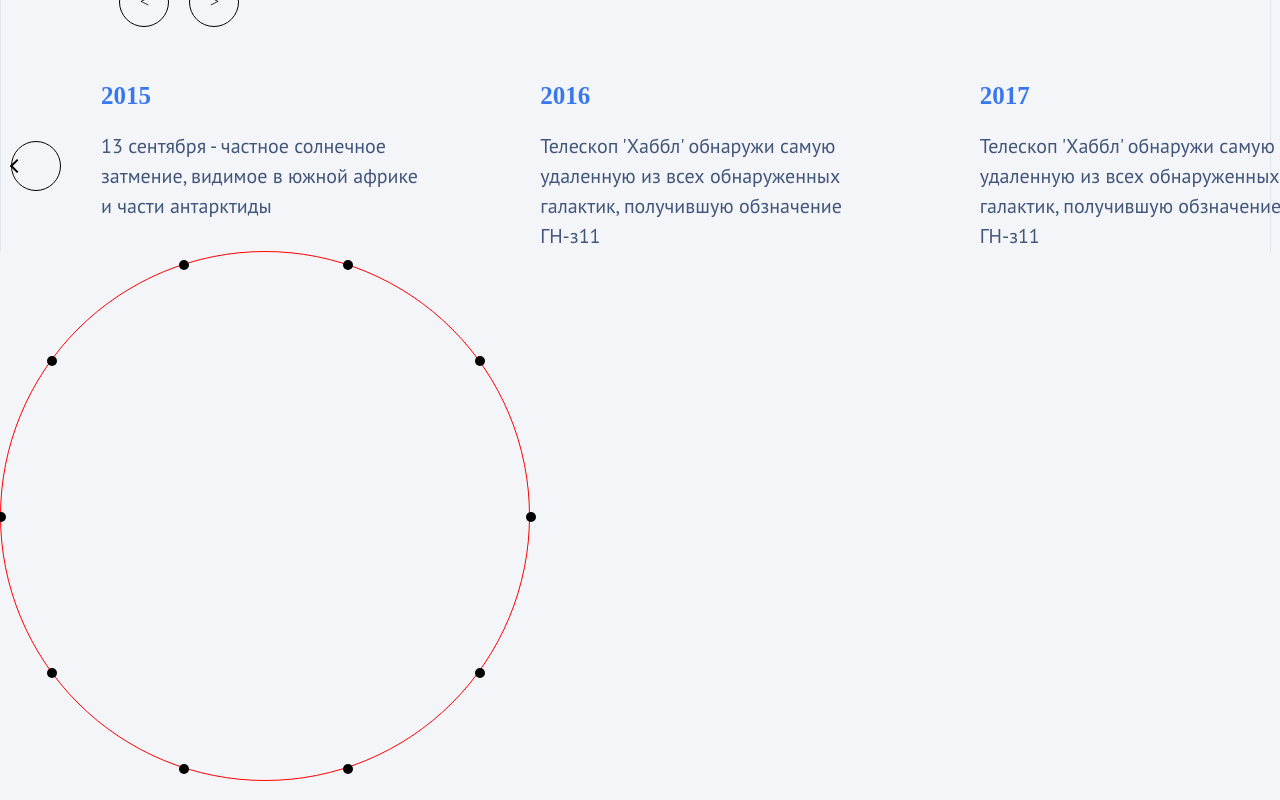
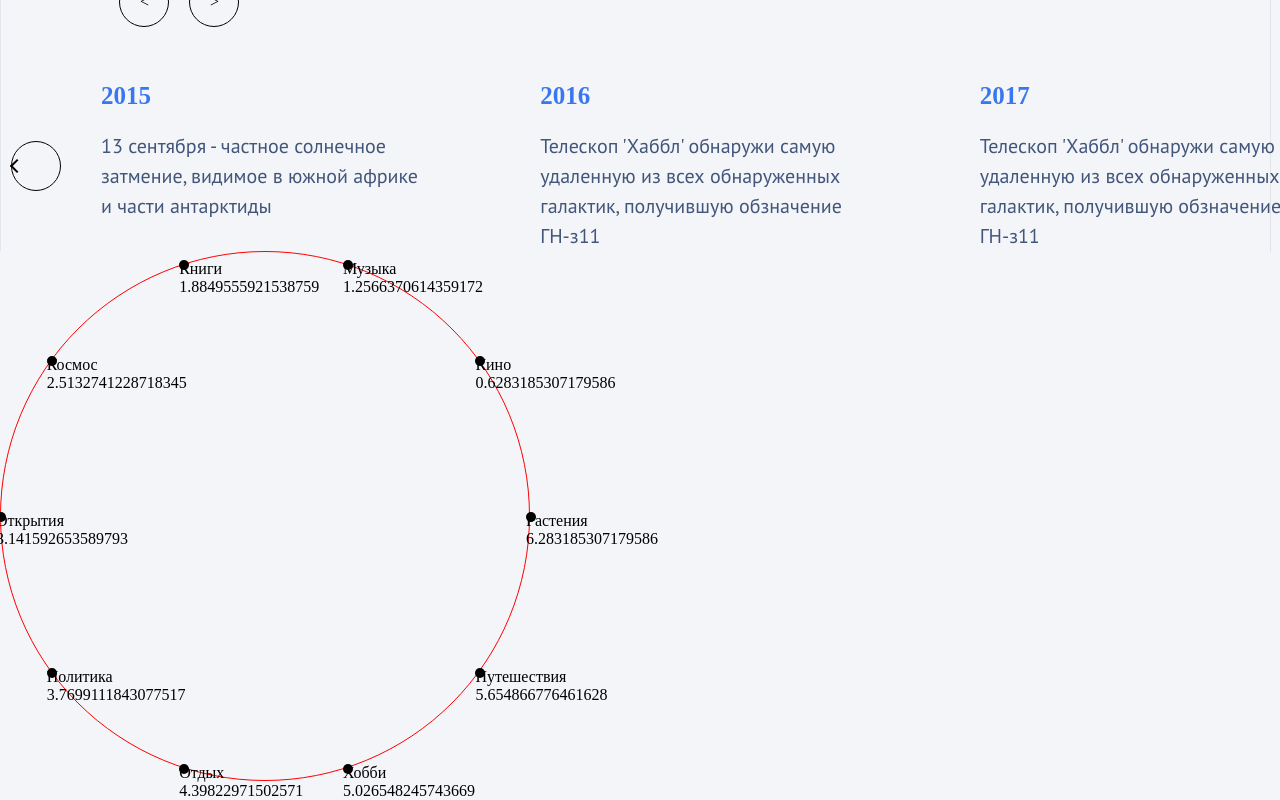
Before and after one commit to Maloilal/SliderTask, a React app: page / in a window 1280 px wide. Shown: the part 758-1558 px from the top of the page. Built offline with nearby package versions, Linux system fonts and the light colour scheme.

Commit message:
Add wheel item selection

```diff
--- a/src/components/SelectWheel.tsx
+++ b/src/components/SelectWheel.tsx
@@ -1,4 +1,4 @@
-import React from "react";
+import React, { useState } from "react";
 import styled from "styled-components";
 
 const SelectWheelCircle = styled.div`
@@ -36,13 +36,15 @@ export class SelectWheelItem {
 class SelectWheelItemWithCoordinates extends SelectWheelItem {
   x: number;
   y: number;
+  anglePI: number;
 
-  constructor(item: SelectWheelItem, x: number, y: number) {
+  constructor(item: SelectWheelItem, x: number, y: number, anglePI: number) {
     super(item.title);
 
     this.id = item.id;
     this.x = x;
     this.y = y;
+    this.anglePI = anglePI;
   }
 }
 
@@ -52,39 +54,51 @@ interface SelectWheelProps {
 
 export const SelectWheel = (props: SelectWheelProps) => {
   const size = 530;
+  const [rotateDeg, setRotateDeg] = useState(0);
 
-  const piAngle = (2 * Math.PI) / props.items.length;
+  const singleItemAngle = (2 * Math.PI) / props.items.length;
 
   const itemsWithCoordinates = props.items.map((item, index) => {
     const count = index + 1;
-    const dotAngle = piAngle * count;
+    const dotAngle = singleItemAngle * count;
 
-    let xSign = 1;
+    let xSign = -1;
     let ySign = 1;
 
-    if (piAngle > Math.PI / 2 && piAngle < (3 * Math.PI) / 2) {
-      xSign = -1;
+    if (dotAngle > Math.PI / 2 || dotAngle <= (3 * Math.PI) / 2) {
+      xSign = 1;
     }
 
-    if (piAngle > Math.PI && piAngle < 2 * Math.PI) {
+    if (dotAngle > Math.PI || dotAngle <= 2 * Math.PI) {
       ySign = -1;
     }
 
     const x = (size / 2) * Math.cos(dotAngle) * xSign;
     const y = (size / 2) * Math.sin(dotAngle) * ySign;
 
-    return new SelectWheelItemWithCoordinates(item, x, y);
+    return new SelectWheelItemWithCoordinates(item, x, y, dotAngle);
   });
 
-  console.log("itemsWithCoordinates", itemsWithCoordinates);
+  const [selectedItem, setSelectedItem] =
+    useState<SelectWheelItemWithCoordinates>(itemsWithCoordinates[0]);
+
+  const handleDotClick = (item: SelectWheelItemWithCoordinates) => {
+    const anglePIDiff = item.anglePI - singleItemAngle;
+    const rotateDeg = (180 * anglePIDiff) / Math.PI;
+    setRotateDeg(rotateDeg);
+    setSelectedItem(item);
+  };
 
   return (
     <SelectWheelCircle>
-      <SelectWheelCenter>
+      <SelectWheelCenter style={{ transform: `rotate(${rotateDeg}deg)` }}>
         {itemsWithCoordinates.map((item) => (
           <SelectWheelDot
             style={{ top: item.y - 5, left: item.x - 5 }}
-          ></SelectWheelDot>
+            onClick={() => handleDotClick(item)}
+          >
+            {item.title} {item.anglePI}
+          </SelectWheelDot>
         ))}
       </SelectWheelCenter>
     </SelectWheelCircle>
--- a/src/index.tsx
+++ b/src/index.tsx
@@ -6,7 +6,7 @@ import "../src/css_reset.css";
 
 const App: React.FC = () => {
   const slides: Slide[] = [
-    new Slide("title", new Date("2015-01-16"), new Date("2022-01-16"), [
+    new Slide("Кино", new Date("2015-01-16"), new Date("2022-01-16"), [
       new SubSlide(
         new Date("2015-01-01"),
         "13 сентября - частное солнечное затмение, видимое в южной африке и части антарктиды"
@@ -24,7 +24,7 @@ const App: React.FC = () => {
         "Телескоп 'Хаббл' обнаружи самую удаленную из всех обнаруженных галактик, получившую обзначение ГН-з11"
       ),
     ]),
-    new Slide("title1", new Date("2017-01-16"), new Date("2021-01-16"), [
+    new Slide("Музыка", new Date("2017-01-16"), new Date("2021-01-16"), [
       new SubSlide(new Date("2015-01-01"), "ssssssssssssss"),
       new SubSlide(
         new Date("2016-01-01"),
@@ -39,7 +39,7 @@ const App: React.FC = () => {
         "Телескоп 'Хаббл' обнаружи самую удаленную из всех обнаруженных галактик, получившую обзначение ГН-з11"
       ),
     ]),
-    new Slide("title2", new Date("2019-01-01"), new Date("2020-01-01"), [
+    new Slide("Книги", new Date("2019-01-01"), new Date("2020-01-01"), [
       new SubSlide(new Date("2015-01-01"), "pppppppppppppppppppppppppppp"),
       new SubSlide(
         new Date("2019-01-01"),
@@ -54,7 +54,7 @@ const App: React.FC = () => {
         "Телескоп 'Хаббл' обнаружи самую удаленную из всех обнаруженных галактик, получившую обзначение ГН-з11"
       ),
     ]),
-    new Slide("title3", new Date("2015-01-01"), new Date("2018-01-01"), [
+    new Slide("Космос", new Date("2015-01-01"), new Date("2018-01-01"), [
       new SubSlide(new Date("2015-01-01"), "ddddddddddddddddd"),
       new SubSlide(
         new Date("2016-01-01"),
@@ -69,7 +69,7 @@ const App: React.FC = () => {
         "Телескоп 'Хаббл' обнаружи самую удаленную из всех обнаруженных галактик, получившую обзначение ГН-з11"
       ),
     ]),
-    new Slide("title3", new Date("2015-01-01"), new Date("2018-01-01"), [
+    new Slide("Открытия", new Date("2015-01-01"), new Date("2018-01-01"), [
       new SubSlide(new Date("2015-01-01"), "ddddddddddddddddd"),
       new SubSlide(
         new Date("2016-01-01"),
@@ -84,7 +84,7 @@ const App: React.FC = () => {
         "Телескоп 'Хаббл' обнаружи самую удаленную из всех обнаруженных галактик, получившую обзначение ГН-з11"
       ),
     ]),
-    new Slide("title3", new Date("2015-01-01"), new Date("2018-01-01"), [
+    new Slide("Политика", new Date("2015-01-01"), new Date("2018-01-01"), [
       new SubSlide(new Date("2015-01-01"), "ddddddddddddddddd"),
       new SubSlide(
         new Date("2016-01-01"),
@@ -99,7 +99,7 @@ const App: React.FC = () => {
         "Телескоп 'Хаббл' обнаружи самую удаленную из всех обнаруженных галактик, получившую обзначение ГН-з11"
       ),
     ]),
-    new Slide("title3", new Date("2015-01-01"), new Date("2018-01-01"), [
+    new Slide("Отдых", new Date("2015-01-01"), new Date("2018-01-01"), [
       new SubSlide(new Date("2015-01-01"), "ddddddddddddddddd"),
       new SubSlide(
         new Date("2016-01-01"),
@@ -114,7 +114,7 @@ const App: React.FC = () => {
         "Телескоп 'Хаббл' обнаружи самую удаленную из всех обнаруженных галактик, получившую обзначение ГН-з11"
       ),
     ]),
-    new Slide("title3", new Date("2015-01-01"), new Date("2018-01-01"), [
+    new Slide("Хобби", new Date("2015-01-01"), new Date("2018-01-01"), [
       new SubSlide(new Date("2015-01-01"), "ddddddddddddddddd"),
       new SubSlide(
         new Date("2016-01-01"),
@@ -129,7 +129,7 @@ const App: React.FC = () => {
         "Телескоп 'Хаббл' обнаружи самую удаленную из всех обнаруженных галактик, получившую обзначение ГН-з11"
       ),
     ]),
-    new Slide("title3", new Date("2015-01-01"), new Date("2018-01-01"), [
+    new Slide("Путешествия", new Date("2015-01-01"), new Date("2018-01-01"), [
       new SubSlide(new Date("2015-01-01"), "ddddddddddddddddd"),
       new SubSlide(
         new Date("2016-01-01"),
@@ -144,7 +144,7 @@ const App: React.FC = () => {
         "Телескоп 'Хаббл' обнаружи самую удаленную из всех обнаруженных галактик, получившую обзначение ГН-з11"
       ),
     ]),
-    new Slide("title3", new Date("2015-01-01"), new Date("2018-01-01"), [
+    new Slide("Растения", new Date("2015-01-01"), new Date("2018-01-01"), [
       new SubSlide(new Date("2015-01-01"), "ddddddddddddddddd"),
       new SubSlide(
         new Date("2016-01-01"),
```
